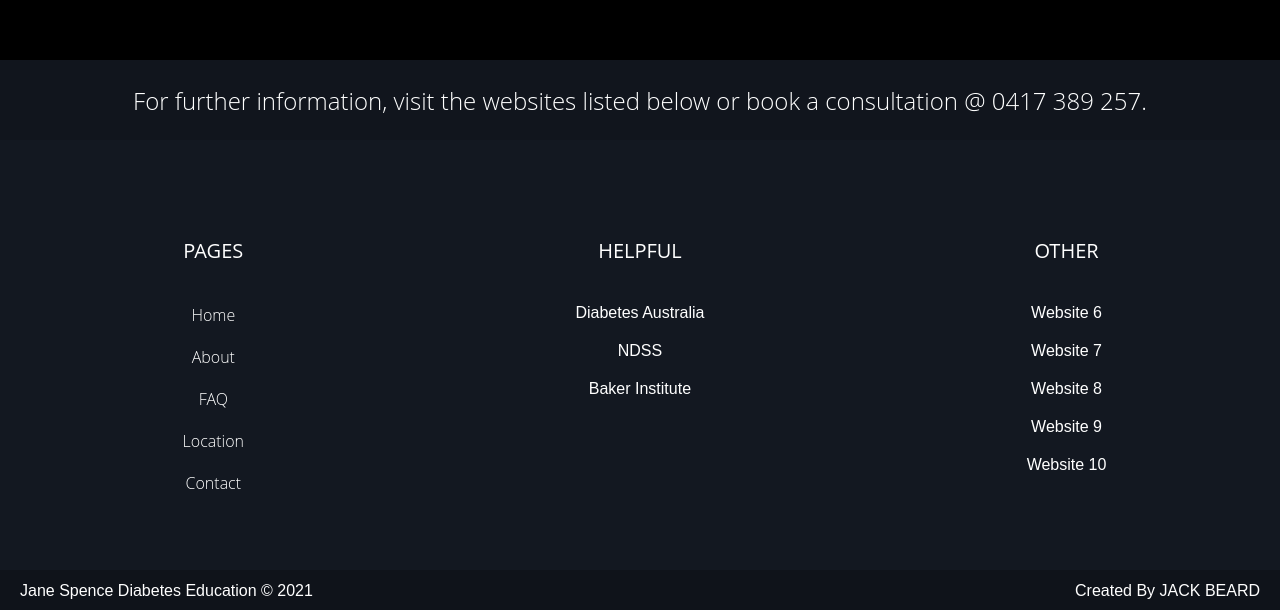
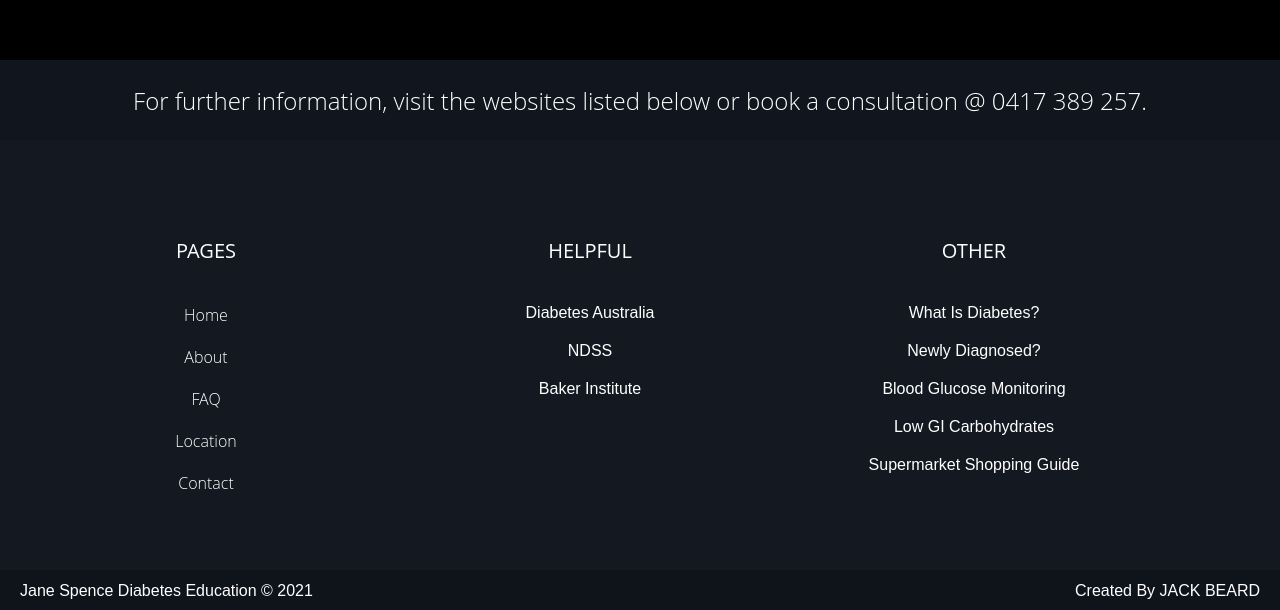
Before and after one commit to jackedwardbeard/01-Jane_Spence, a React (Create React App) app in the folder jane_spence/: page / in a window 1280 px wide. Shown: the part 4840-5450 px from the top of the page. Built offline with nearby package versions, Linux system fonts and the light colour scheme.

Commit message:
Updated footer links/sizing.

```diff
--- a/jane_spence/src/components/Footer/FooterComponents.js
+++ b/jane_spence/src/components/Footer/FooterComponents.js
@@ -23,7 +23,8 @@ export const Row1 = styled.div`
 `
 
 export const Column1 = styled.div`
-    width: 33.33%;
+    width: 30%;
+    margin-left: 14px;
     height: 100%;
     float: left;
     text-align: center;
@@ -31,15 +32,17 @@ export const Column1 = styled.div`
 `
 
 export const Column2 = styled.div`
-    width: 33.33%;
+    width: 30%;
     height: 100%;
+    padding-left: 8px;
+    padding-right: 8px;
     float: left;
     text-align: center;
     overflow: hidden;
 `
 
 export const Column3 = styled.div`
-    width: 33.33%;
+    width: 30%;
     height: 100%;
     float: left;
     text-align: center;
--- a/jane_spence/src/components/Footer/index.js
+++ b/jane_spence/src/components/Footer/index.js
@@ -52,11 +52,11 @@ const Footer = () => {
                         <Title data-aos='fade-up'>
                             OTHER
                         </Title>
-                        <NavLink data-aos='fade-right' to="//google.com" target="_blank">Website 6</NavLink>
-                        <NavLink data-aos='fade-left' to="//google.com" target="_blank">Website 7</NavLink>
-                        <NavLink data-aos='fade-right' to="//google.com" target="_blank">Website 8</NavLink>
-                        <NavLink data-aos='fade-left' to="//google.com" target="_blank">Website 9</NavLink>
-                        <NavLink data-aos='fade-right' to="//google.com" target="_blank">Website 10</NavLink>
+                        <NavLink data-aos='fade-right' to="//diabetesaustralia.com.au/about-diabetes/what-is-diabetes/" target="_blank">What Is Diabetes?</NavLink>
+                        <NavLink data-aos='fade-left' to="//ndss.com.au/about-diabetes/newly-diagnosed/" target="_blank">Newly Diagnosed?</NavLink>
+                        <NavLink data-aos='fade-right' to="//ndss.com.au/living-with-diabetes/managing-diabetes/blood-glucose-monitoring/" target="_blank">Blood Glucose Monitoring</NavLink>
+                        <NavLink data-aos='fade-left' to="//baker.edu.au/-/media/documents/fact-sheets/baker-institute-factsheet-carbohydrates-and-glycaemic-index.pdf" target="_blank">Low GI Carbohydrates</NavLink>
+                        <NavLink data-aos='fade-right' to="//baker.edu.au/health-hub/fact-sheets/shopping-guide" target="_blank">Supermarket Shopping Guide</NavLink>
                     </Column3>
                 </Row1>
             </FooterWrapper>
```
